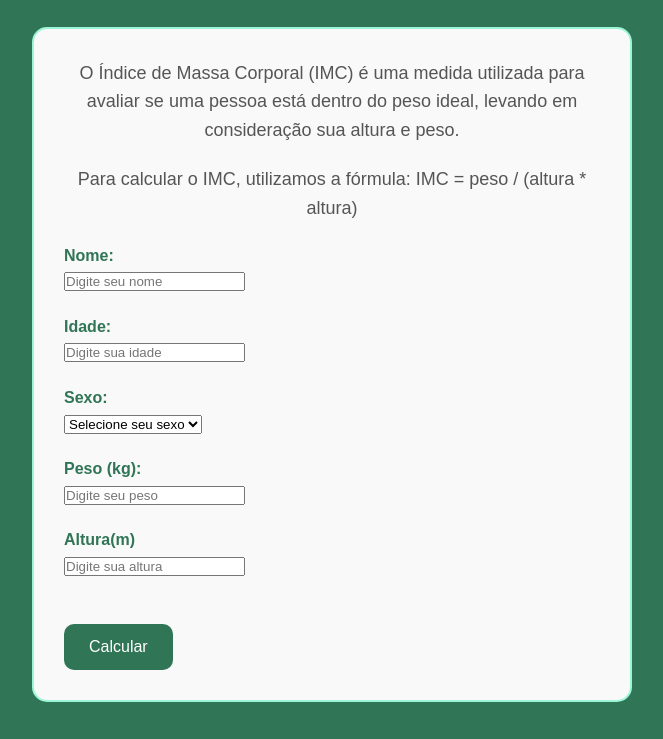
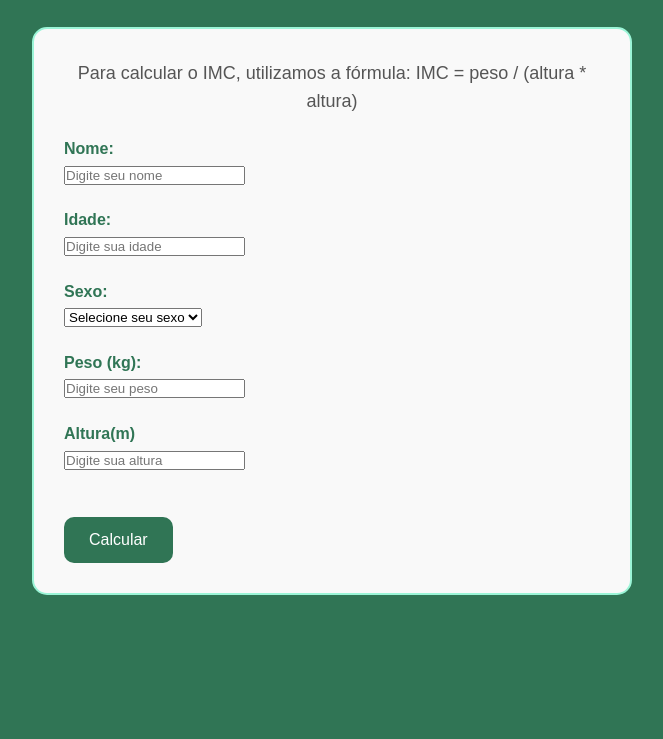
Before and after one commit to ludmilacreis/Exerc-cio-m-dulo-4-Calculadora-IMC---Ludmia-Reis, a plain HTML site: page index.html in a window 1280 px wide. Shown: the part 61-800 px from the top of the page, without its empty margins (308-971 px from the left). Drawn offline with Linux system fonts and the light colour scheme.

Commit message:
Descrição IMC deletada

```diff
--- a/index.html
+++ b/index.html
@@ -10,7 +10,6 @@
 <body>
     <h1>Calculadora de IMC</h1>
     <form id="Calculadora-IMC">
-    <p>O Índice de Massa Corporal (IMC) é uma medida utilizada para avaliar se uma pessoa está dentro do peso ideal, levando em consideração sua altura e peso.</p>
     <p>Para calcular o IMC, utilizamos a fórmula: IMC = peso / (altura * altura)</p>
 
     <div>
```
